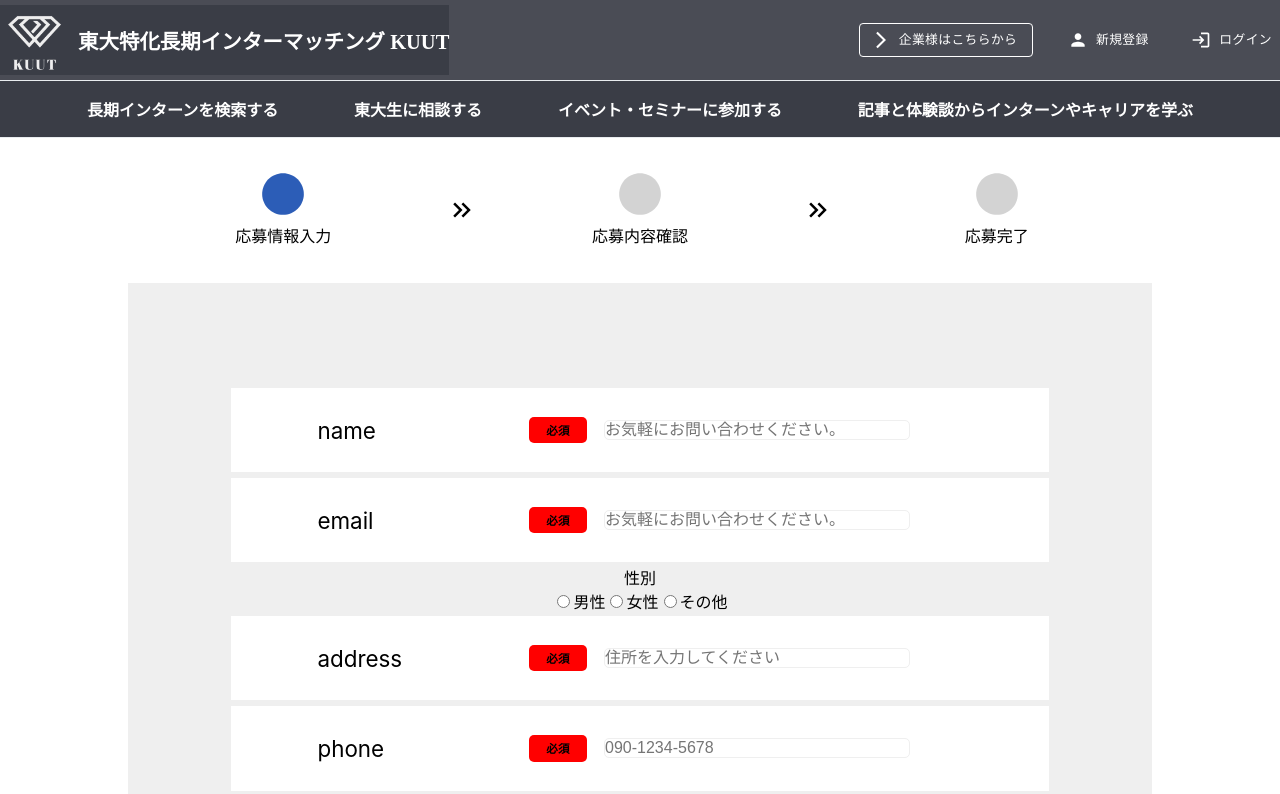
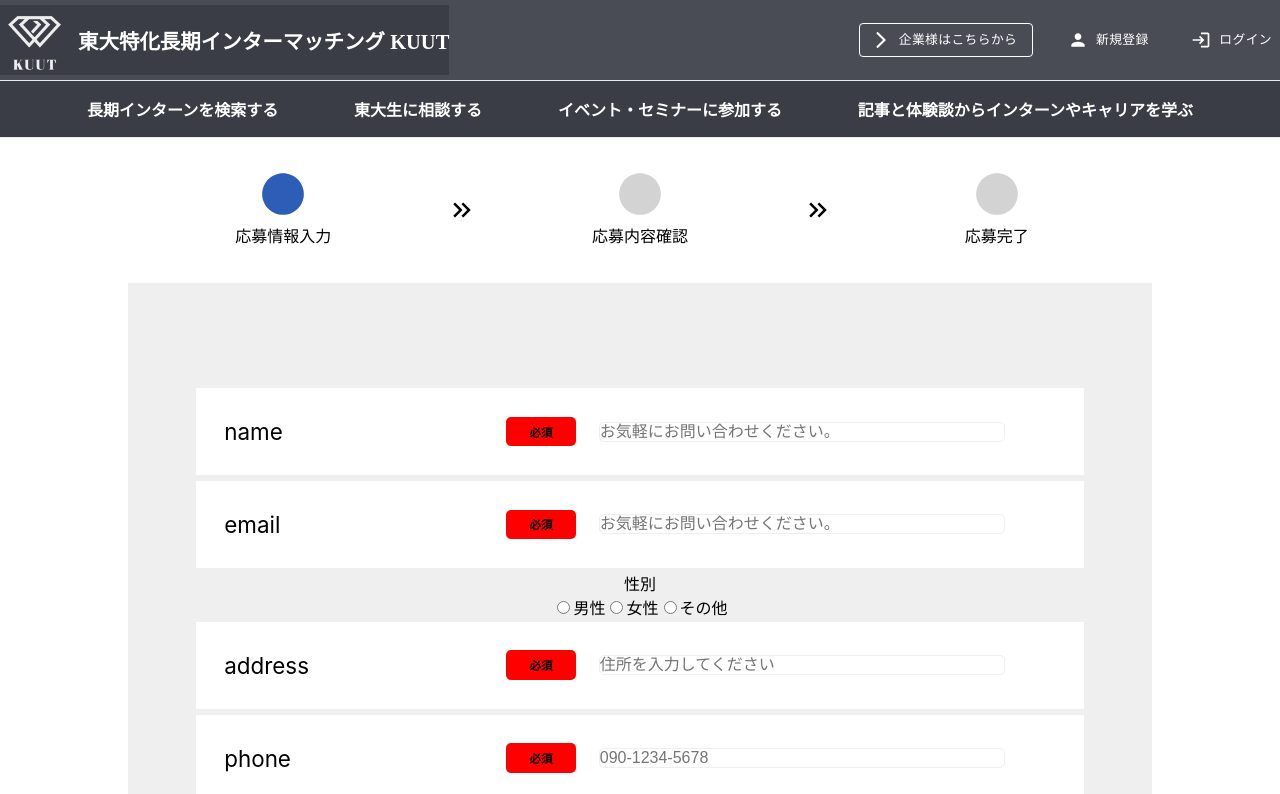
Before and after one commit to Maikooon/kuut-front, a React (Create React App) app: page /contact in a window 1280 px wide. Shown: the top 794 px of the page. Built offline with nearby package versions, Linux system fonts and the light colour scheme.

Commit message:
modify szie

```diff
--- a/src/assets/styles/form/Form.css
+++ b/src/assets/styles/form/Form.css
@@ -57,17 +57,15 @@
 }
 
 .form-detail{
-    width: 90%;
+    width: 120%;
     background-color: #FFFFFF;
     display: flex;
     align-items: center;
     justify-content: space-between;
     /* justify-content: space-between; */
-    padding: 2%;
-    padding-left: 12%;
-    padding-right: 12%;
     padding-top: 4%;
     padding-bottom: 4%;
+    padding-left: 4%;
     margin: 0.4%;
     gap:4%;
 }
@@ -223,7 +221,7 @@
 
 .confirm{
     background-color: #EFEFEF;
-    width: 100%;
+    width: 80%;
     display: flex;
     flex-direction: column;
     align-items: center;
```
